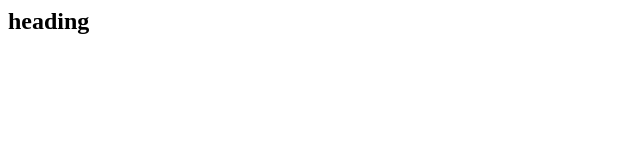
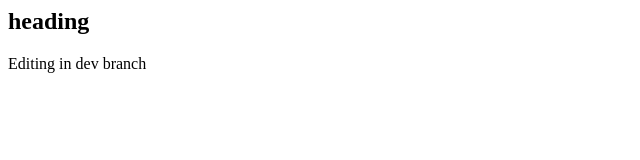
Before and after one commit to amrs-tech/sampl-repo, a plain HTML site: page index.html in a window 1280 px wide. Shown: the whole page, without its empty margins (0-640 px from the left). Drawn offline with Linux system fonts and the light colour scheme.

Commit message:
Update index.html

```diff
--- a/index.html
+++ b/index.html
@@ -4,5 +4,6 @@
 </head>
 <body>
 <h2>heading</h2>
+  Editing in dev branch
 </body>
 </html>
```
